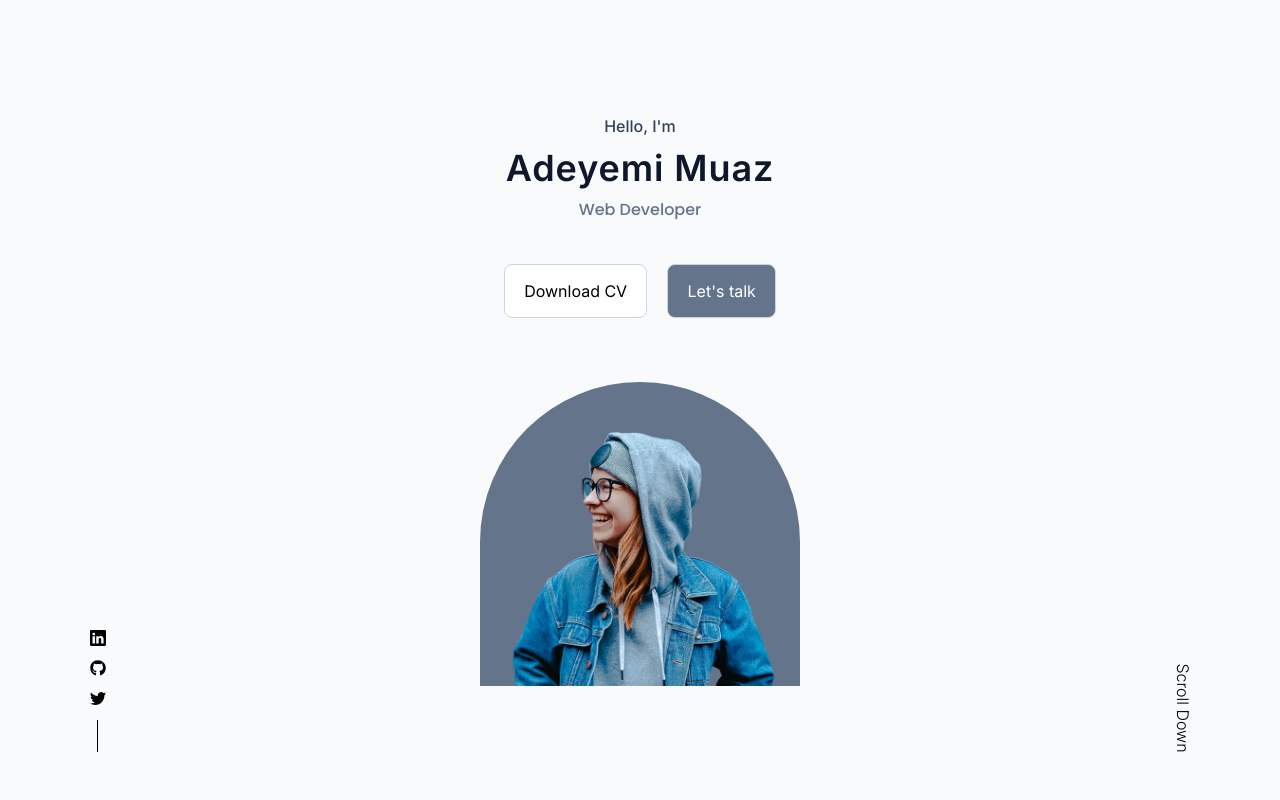
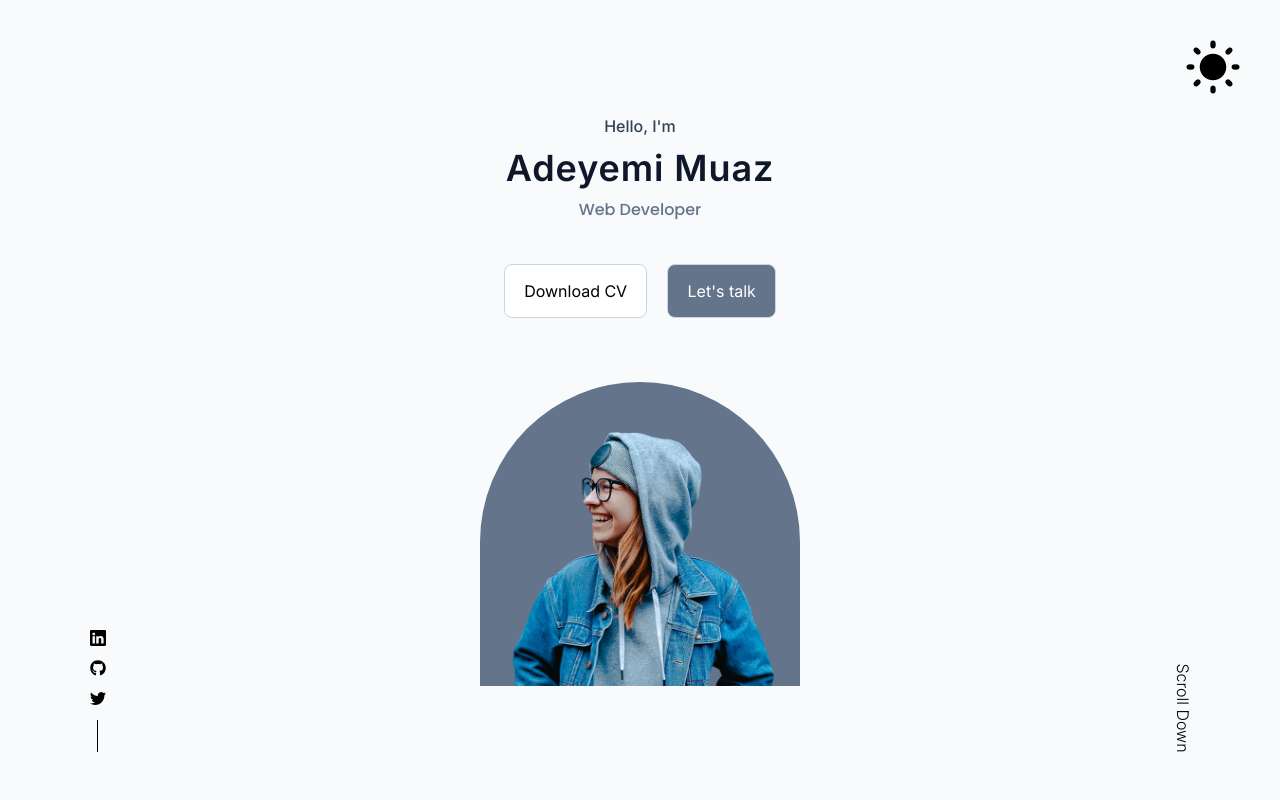
Before and after one commit to Adeyemi-Muaz-Ayomide/my-portfolio, a React (Vite) app: page / in a window 1280 px wide. Shown: the top 800 px of the page. Built offline with nearby package versions, Linux system fonts and the light colour scheme.

Commit message:
added toggle button to toggle dark and light mode

```diff
--- a/src/App.tsx
+++ b/src/App.tsx
@@ -5,11 +5,13 @@ import Projects from "./components/projects/Projects";
 import Articles from "./components/articles/Articles";
 import Contact from "./components/contact/Contact";
 import Footer from "./components/footer/Footer";
+import DarkModeToggle from "./features/DarkToggleMode";
 import "./index.css";
 
 const App = () => {
   return (
     <div className="app">
+      <DarkModeToggle />
       <Header />
       <About />
       <Experience />
--- /dev/null
+++ b/src/features/DarkToggleMode.tsx
@@ -0,0 +1,42 @@
+import { useState } from "react";
+import lightMode from "../assets/icons8-light-mode-78.png";
+import darkMode from "../assets/darkmode.png";
+
+const DarkModeToggle = () => {
+  const [isDarkMode, setIsDarkMode] = useState(false);
+  const [hoverText, setHoverText] = useState("");
+
+  const handleToggleDarkMode = () => {
+    setIsDarkMode(!isDarkMode);
+    document.body.classList.toggle("dark");
+  };
+
+  const handleHover = () => {
+    setHoverText(isDarkMode ? "Light Mode" : "Dark Mode");
+  };
+
+  const handleLeave = () => {
+    setHoverText("");
+  };
+  return (
+    <div className="fixed top-4 right-4">
+      <button
+        onClick={handleToggleDarkMode}
+        className=" cursor-pointer p-3"
+        onMouseEnter={handleHover}
+        onMouseLeave={handleLeave}
+      >
+        {isDarkMode ? (
+          <img src={lightMode} alt="Light Mode" />
+        ) : (
+          <img src={darkMode} alt="Dark Mode" />
+        )}
+      </button>
+      <div className="text-center absolute bottom-0 left-0 right-0 dark:text-white">
+        {hoverText}
+      </div>
+    </div>
+  );
+};
+
+export default DarkModeToggle;
```
Also changed, not shown: src/assets/darkmode.png (added), src/assets/icons8-light-mode-78.png (added).
